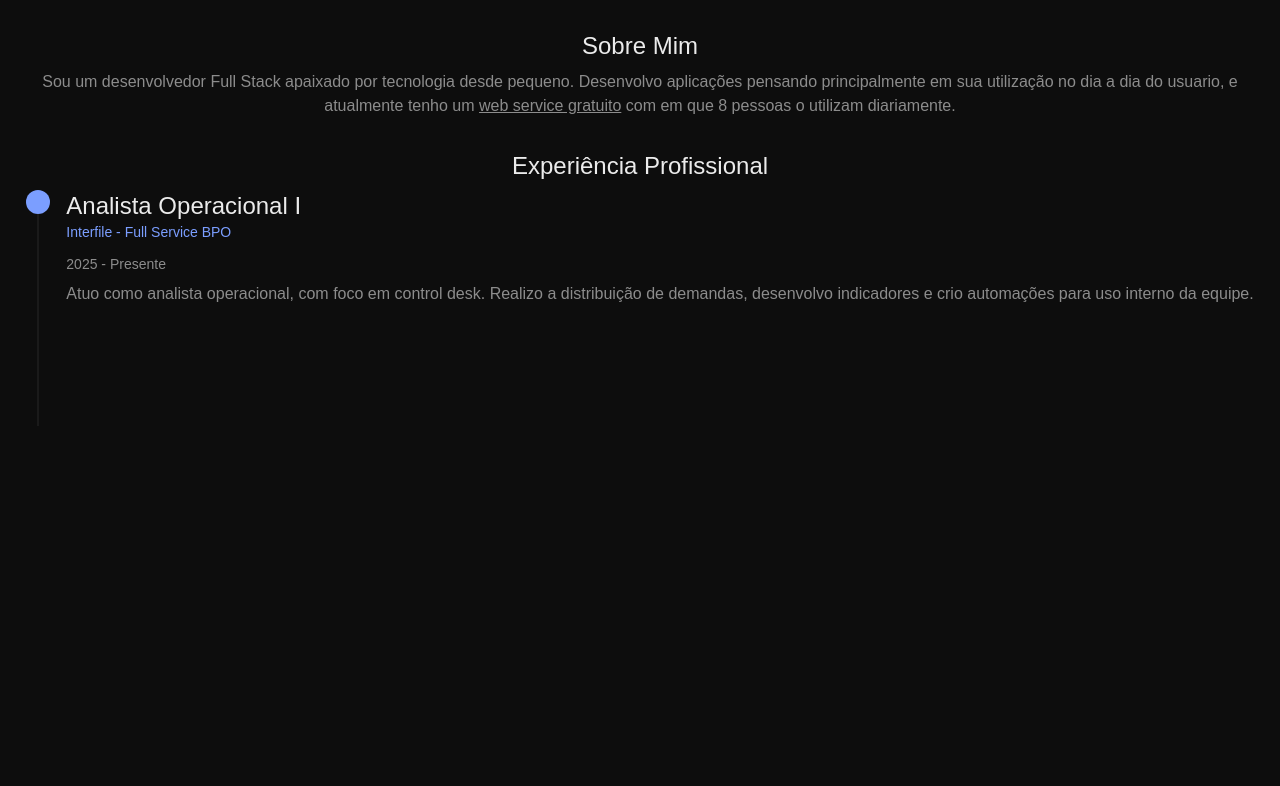
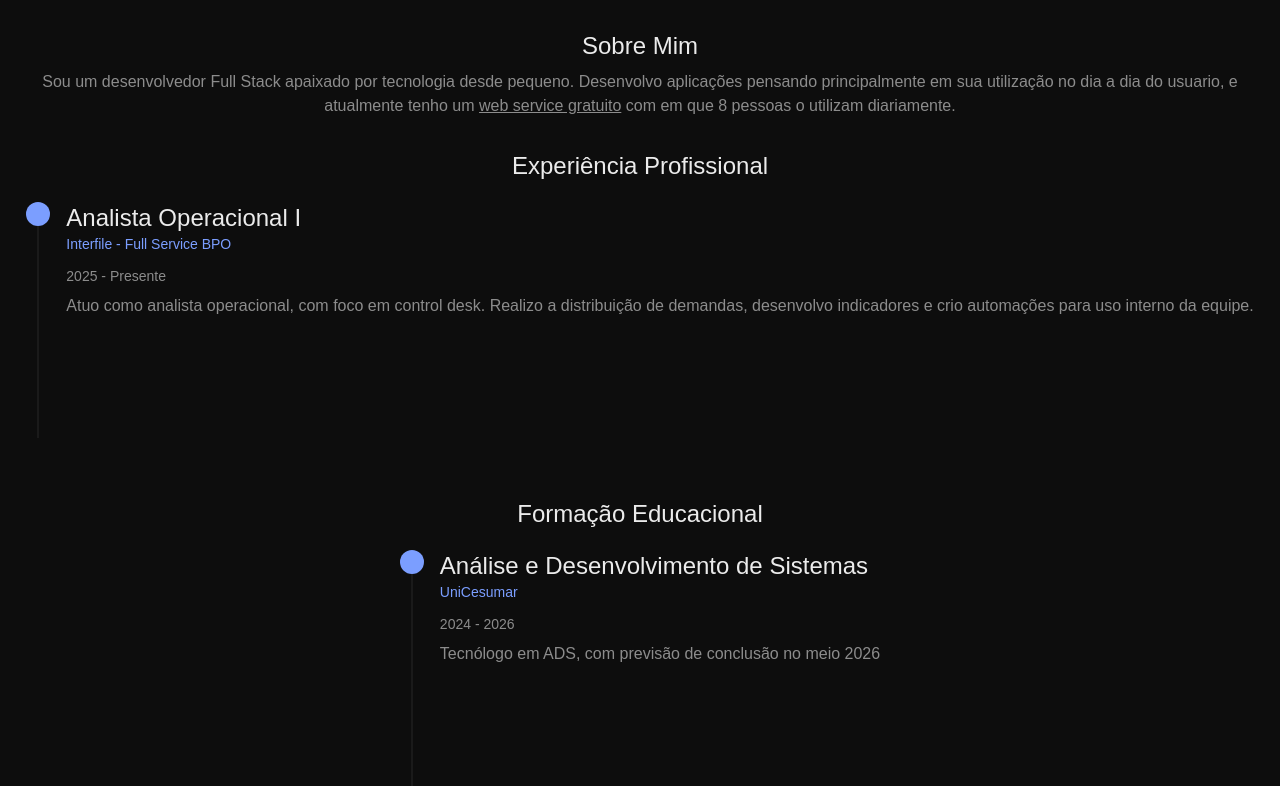
Before and after one commit to nicolaskleinaraujo/portfolio-typescript, a React (Vite) app in the folder frontend/: page / in a window 1280 px wide. Shown: the part 516-1302 px from the top of the page. Before the commit the page ends 942 px from the top, so only its background shows below. Built offline with nearby package versions, Linux system fonts and the light colour scheme; no server answers.

Commit message:
creates the edcation page

```diff
--- a/frontend/index.html
+++ b/frontend/index.html
@@ -1,5 +1,5 @@
 <!doctype html>
-<html lang="en">
+<html lang="pt-br">
   <head>
     <meta charset="UTF-8" />
     <link rel="icon" type="image/svg+xml" href="/vite.svg" />
--- a/frontend/src/App.tsx
+++ b/frontend/src/App.tsx
@@ -1,6 +1,7 @@
 import Home from "./components/Home"
 import About from "./components/About"
 import Experience from "./components/Experience"
+import Education from "./components/Education"
 
 function App() {
   return (
@@ -8,6 +9,7 @@ function App() {
       <Home />
       <About />
       <Experience />
+      <Education />
     </>
   )
 }
--- /dev/null
+++ b/frontend/src/components/Education.tsx
@@ -0,0 +1,27 @@
+const Education = () => {
+    return (
+        <div className="flex flex-col justify-center items-center text-center text-[#EBEBEB] mt-15">
+            <h2 className="text-2xl mb-5">Formação Educacional</h2>
+
+            <div className="flex flex-col mx-5">
+                <div className="flex items-start gap-4">
+                    <div className="flex flex-col items-center">
+                        <div className="h-6 w-6 rounded-full bg-[#7B9EFF]"></div>
+                        <div className="w-[2px] h-53 bg-[#2E2E2E]/40"></div>
+                    </div>
+                    <div className="flex flex-col items-start">
+                        <h2 className="text-left text-2xl">Análise e Desenvolvimento de Sistemas</h2>
+
+                        <h3 className="text-[#7B9EFF] text-sm mb-3">UniCesumar</h3>
+
+                        <p className="text-[#8C8C8C] text-sm mb-2">2024 - 2026</p>
+
+                        <p className="text-[#8C8C8C] text-left">Tecnólogo em ADS, com previsão de conclusão no meio 2026</p>
+                    </div>
+                </div>
+            </div>
+        </div>
+    )
+}
+
+export default Education
--- a/frontend/src/components/Experience.tsx
+++ b/frontend/src/components/Experience.tsx
@@ -1,7 +1,7 @@
 const Experience = () => {
     return (
         <div className="flex flex-col justify-center items-center text-center text-[#EBEBEB]">
-            <h2 className="text-2xl mb-2">Experiência Profissional</h2>
+            <h2 className="text-2xl mb-5">Experiência Profissional</h2>
 
             <div className="flex flex-col mx-5">
                 <div className="flex items-start gap-4">
```
